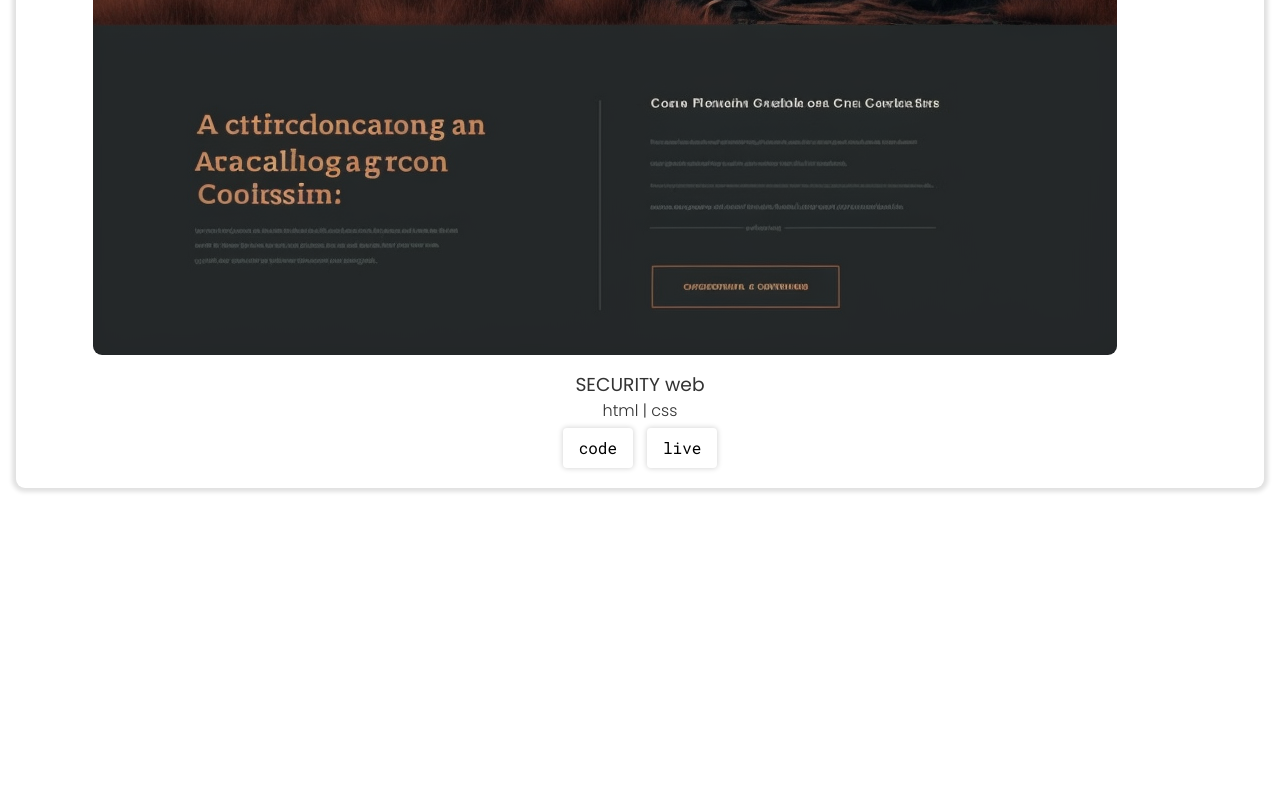
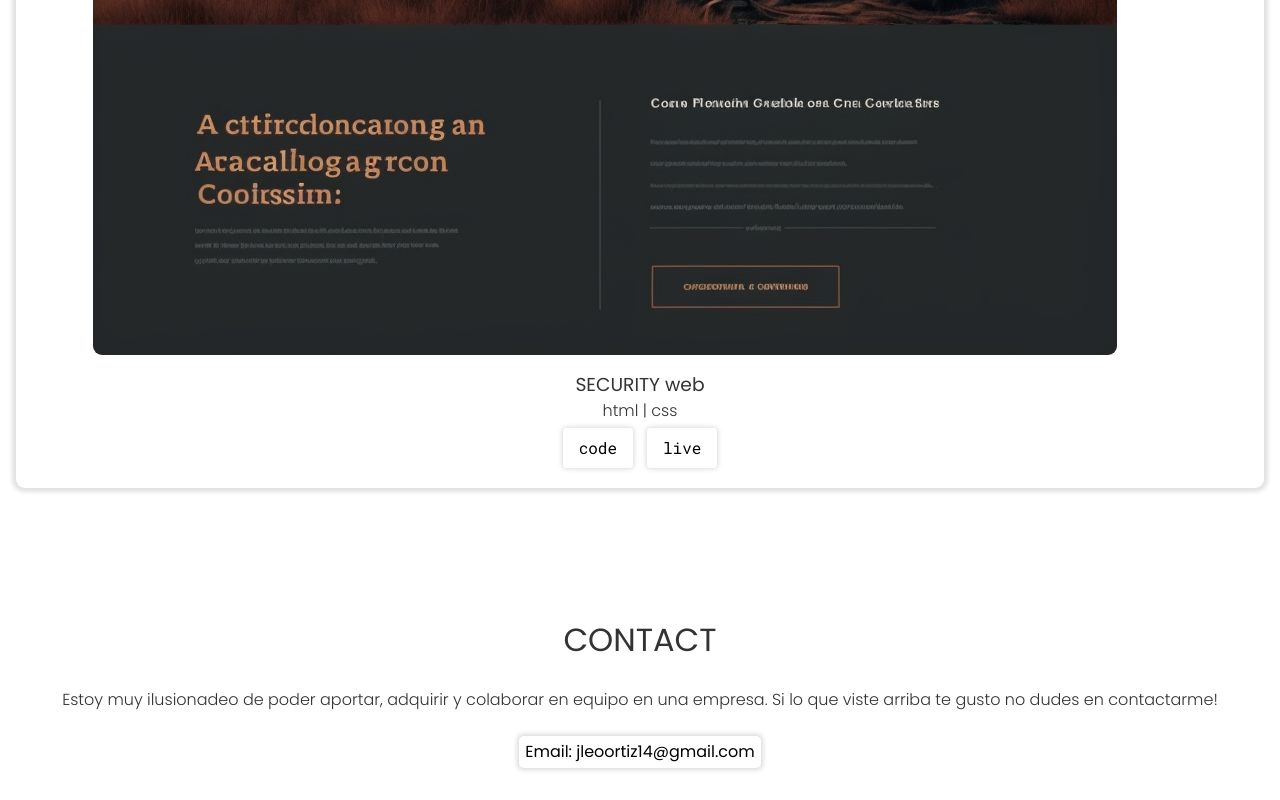
Before and after one commit to joseortizx/portafolio-personal, a plain HTML site: page index.html in a window 1280 px wide. Shown: the part 4379-5179 px from the top of the page. Before the commit the page ends 4931 px from the top, so only its background shows below. Drawn offline with Linux system fonts and the light colour scheme.

Commit message:
feat: add section contact and basic style

```diff
--- a/index.html
+++ b/index.html
@@ -133,6 +133,16 @@
           </div>
         </div>
       </section>
+      <!-- ===== section contact ===== -->
+      <section id="contact" class="section__contact">
+        <h2>contact</h2>
+        <p>
+          Estoy muy ilusionadeo de poder aportar, adquirir y colaborar en equipo
+          en una empresa. Si lo que viste arriba te gusto no dudes en
+          contactarme!
+        </p>
+        <button>Email: jleoortiz14@gmail.com</button>
+      </section>
     </main>
     <script
       src="https://kit.fontawesome.com/36926d29df.js"
--- a/style/index.css
+++ b/style/index.css
@@ -145,17 +145,20 @@ h6 {
   padding: 1rem;
 }
 .section__about,
-.section__portfolio {
+.section__portfolio,
+.section__contact {
   margin-bottom: 4rem;
 }
 .section__about h2,
-.section__portfolio h2 {
+.section__portfolio h2,
+.section__contact h2 {
   font-size: 2rem;
   font-weight: 400;
   text-transform: uppercase;
   margin-bottom: 1.5rem;
 }
-.section__about p {
+.section__about p,
+.section__contact p {
   margin-bottom: 1.5rem;
   font-weight: 300;
 }
@@ -207,3 +210,14 @@ h6 {
   padding: 0.5rem 1rem;
   margin: 0.3rem;
 }
+/* ===== section contact ===== */
+.section__contact {
+  padding-bottom: 2rem;
+}
+.section__contact button {
+  border-radius: 5px;
+  height: 2rem;
+  border: none;
+  background-color: white;
+  box-shadow: 0 0 5px 2px hsla(0, 0%, 0%, 0.144);
+}
```
